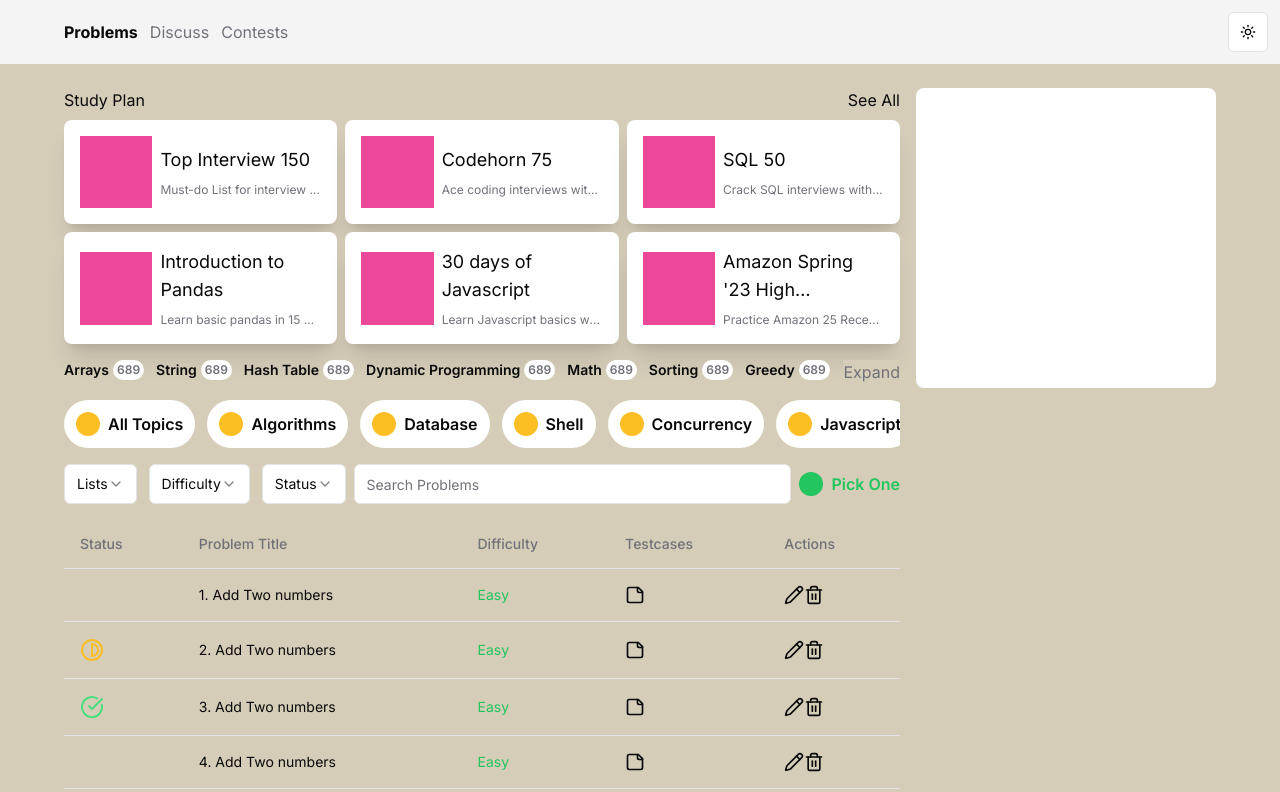
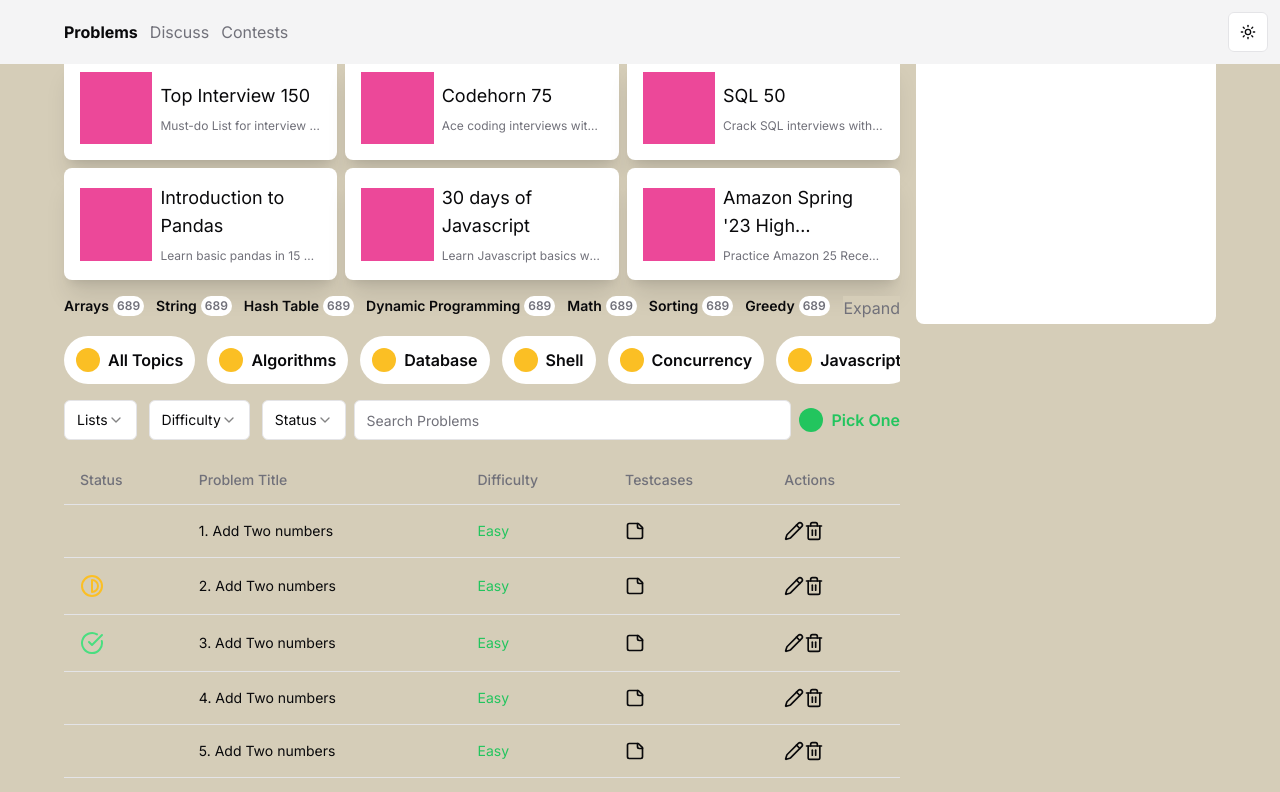
Before and after one commit to Mikkareem/codehorn, a Next.js app in the folder frontend/: page /problems in a window 1280 px wide. Shown: the top 792 px of the page. Built offline with nearby package versions, Linux system fonts and the light colour scheme.

Commit message:
Adding Themes and add multiple supports

```diff
--- a/frontend/src/app/(with-navigation)/layout.jsx
+++ b/frontend/src/app/(with-navigation)/layout.jsx
@@ -14,7 +14,7 @@ const NavigationLayout = ({ children }) => {
 
     return (
         <div>
-            <div className='h-16 flex items-center bg-muted'>
+            <div className='h-16 flex items-center bg-muted fixed top-0 left-0 w-full z-10'>
                 <div className='max-w-[90%] mx-auto w-full'>
                     {navLinks.map(link => {
                         const isActive = pathname.startsWith(link.href)
--- a/frontend/src/app/layout.js
+++ b/frontend/src/app/layout.js
@@ -27,7 +27,7 @@ export default function RootLayout({ children }) {
         >
             <div className="bg-body-background min-h-screen font-inter">
                 {children}
-                <ThemeToggle />
+                <ThemeToggle className='fixed top-3 right-3 z-50'/>
             </div>
         </ThemeProvider>
       </body>
--- a/frontend/src/components/utils/ThemeToggle.jsx
+++ b/frontend/src/components/utils/ThemeToggle.jsx
@@ -5,11 +5,11 @@ import {DropdownMenu, DropdownMenuContent, DropdownMenuItem, DropdownMenuTrigger
 import {Button} from "@/components/ui/button";
 import {useTheme} from "next-themes";
 
-const ThemeToggle = () => {
+const ThemeToggle = ({ className }) => {
     const { setTheme } = useTheme();
 
     return (
-        <div className='absolute top-3 right-3'>
+        <div className={className}>
             <DropdownMenu>
                 <DropdownMenuTrigger asChild>
                     <Button variant="outline" size="icon">
```
